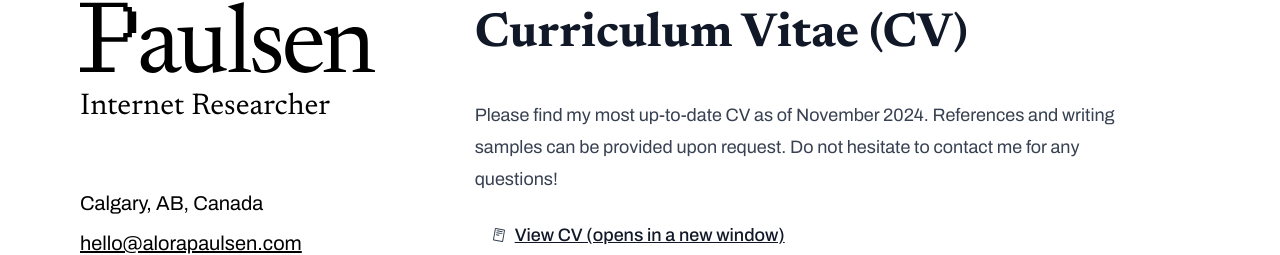
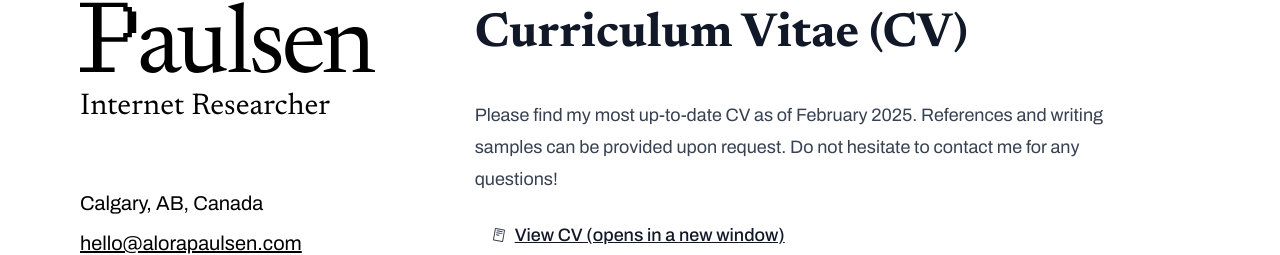
Before and after one commit to LMulvey/alorapaulsen-next, a Next.js app: page /cv in a window 1280 px wide. Shown: the part 163-418 px from the top of the page. Built offline with nearby package versions, Linux system fonts and the light colour scheme.

Commit message:
feat: updated resume

```diff
--- a/src/app/cv/page.tsx
+++ b/src/app/cv/page.tsx
@@ -3,7 +3,7 @@ import { ResumeIcon } from '@/components/icons';
 import Link from 'next/link';
 
 const RESUME_FILEPATH = 'A Paulsen Mulvey - Curriculum Vitae (Web).pdf';
-const LAST_UPDATED = 'November 2024';
+const LAST_UPDATED = 'February 2025';
 
 export default function CVPage() {
   return (
```
Also changed, not shown: 1 other file (tests, documents, lock files or other folders).
